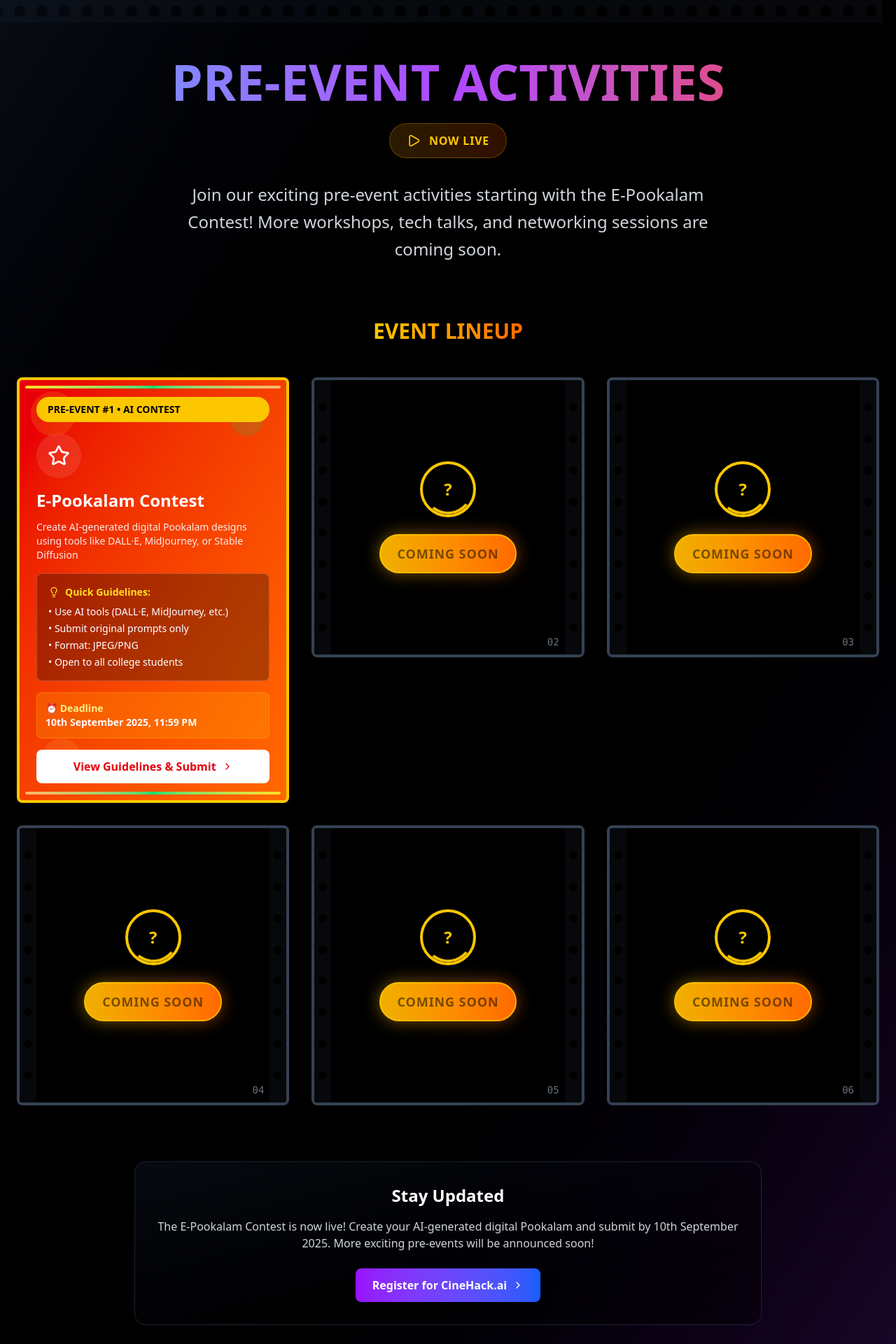
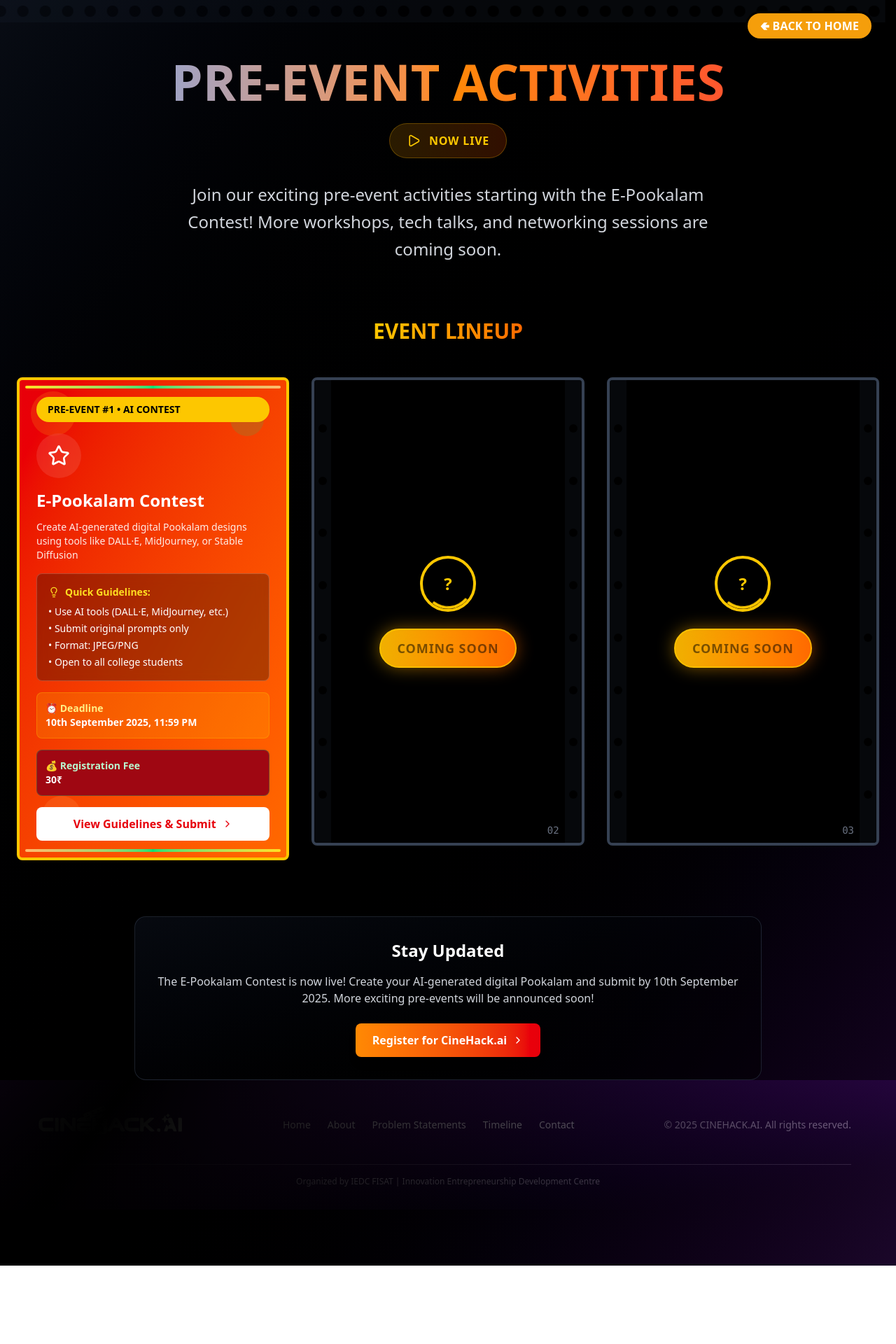
Before and after one commit to ben-24-0/Cinehack, a React (Vite) app: page /pre-events in a window 1280 px wide. Shown: the top 1920 px of the page at 70% size. After the commit the page ends 1808 px from the top, so only its background shows below. Built offline with nearby package versions, Linux system fonts and the light colour scheme; a web font is replaced by a local one.

Commit message:
changes:added registrtion fee,changed some color

```diff
--- a/src/footer.jsx
+++ b/src/footer.jsx
@@ -4,7 +4,7 @@
   const year = new Date().getFullYear();
 
   return (
-    <footer className="bg-black text-slate-300 py-8 px-4">
+    <footer className="bg-gradient-to-br from-purple-900 to-black text-slate-300 py-8 px-4">
       <div className="max-w-6xl mx-auto">
         {/* Main Footer Content */}
         <div className="flex flex-col md:flex-row items-center justify-between gap-6 mb-6">
--- a/src/pages/PreEventsPage.jsx
+++ b/src/pages/PreEventsPage.jsx
@@ -1,5 +1,17 @@
-import React, { useEffect, useRef, useState } from 'react';
-import { Mic, Code, Lightbulb, Film, Star, ChevronRight, Play, Users, X } from 'lucide-react';
+import React, { useEffect, useRef, useState } from "react";
+import {
+  Mic,
+  Code,
+  Lightbulb,
+  Film,
+  Star,
+  ChevronRight,
+  Play,
+  Users,
+  X,
+} from "lucide-react";
+import PillNav from "../components/PillNav";
+import Footer from "../footer";
 
 const PreEventsPage = () => {
   const filmStripRef = useRef(null);
@@ -12,33 +24,34 @@
       icon: <Star size={32} />,
       color: "#f59e0b",
       title: "E-Pookalam Contest",
-      description: "Create AI-generated digital Pookalam designs using tools like DALL·E, MidJourney, or Stable Diffusion",
+      description:
+        "Create AI-generated digital Pookalam designs using tools like DALL·E, MidJourney, or Stable Diffusion",
       isActive: true,
       registrationUrl: "https://cinehackai.in",
       deadline: "10th September 2025, 11:59 PM",
       eligibility: "Open to all college students",
-      regFee : "30₹"
+      regFee: "30₹",
     },
     { id: 2, icon: <Mic size={32} />, color: "#8b5cf6" },
     { id: 3, icon: <Users size={32} />, color: "#10b981" },
-    { id: 4, icon: <Code size={32} />, color: "#ef4444" },
-    { id: 5, icon: <Lightbulb size={32} />, color: "#f59e0b" },
-    { id: 6, icon: <Film size={32} />, color: "#3b82f6" }
+    // { id: 4, icon: <Code size={32} />, color: "#ef4444" },
+    // { id: 5, icon: <Lightbulb size={32} />, color: "#f59e0b" },
+    // { id: 6, icon: <Film size={32} />, color: "#3b82f6" },
   ];
 
   // Scroll to top when component mounts
   useEffect(() => {
-    window.scrollTo({ top: 0, left: 0, behavior: 'instant' });
+    window.scrollTo({ top: 0, left: 0, behavior: "instant" });
   }, []);
 
   // Animation effects
   useEffect(() => {
     const animateFilmStrip = () => {
       if (filmStripRef.current) {
-        filmStripRef.current.style.transform = 'translateX(-20px)';
+        filmStripRef.current.style.transform = "translateX(-20px)";
         setTimeout(() => {
           if (filmStripRef.current) {
-            filmStripRef.current.style.transform = 'translateX(0px)';
+            filmStripRef.current.style.transform = "translateX(0px)";
           }
         }, 3000);
       }
@@ -65,7 +78,9 @@
                   <Star className="mr-3" size={28} />
                   E-Pookalam Contest Guidelines
                 </h2>
-                <p className="text-yellow-200 mt-1">Read carefully before submitting your entry</p>
+                <p className="text-yellow-200 mt-1">
+                  Read carefully before submitting your entry
+                </p>
               </div>
               <button
                 onClick={() => setShowGuidelinesModal(false)}
@@ -104,7 +119,9 @@
                     Prompt Submission
                   </h3>
                   <p className="text-gray-300 text-sm leading-relaxed">
-                    You <strong>must submit the exact prompt</strong> used to generate your artwork along with the image in the Google Form. This is mandatory for evaluation.
+                    You <strong>must submit the exact prompt</strong> used to
+                    generate your artwork along with the image in the Google
+                    Form. This is mandatory for evaluation.
                   </p>
                 </div>
 
@@ -114,7 +131,13 @@
                     Originality Required
                   </h3>
                   <p className="text-gray-300 text-sm leading-relaxed">
-                    Only <strong>original prompts and generated images</strong> will be accepted. Copying or reusing existing AI art/templates will lead to <span className="text-red-400 font-semibold">disqualification</span>.
+                    Only <strong>original prompts and generated images</strong>{" "}
+                    will be accepted. Copying or reusing existing AI
+                    art/templates will lead to{" "}
+                    <span className="text-red-400 font-semibold">
+                      disqualification
+                    </span>
+                    .
                   </p>
                 </div>
               </div>
@@ -130,9 +153,11 @@
                     Submit your design in:
                   </p>
                   <ul className="text-gray-300 text-sm space-y-1 ml-4">
-                    <li>• <strong>JPEG</strong> or <strong>PNG</strong> or <strong>JPG</strong> format</li>
+                    <li>
+                      • <strong>JPEG</strong> or <strong>PNG</strong> or{" "}
+                      <strong>JPG</strong> format
+                    </li>
                     <li>• clear visibility</li>
-
                   </ul>
                 </div>
 
@@ -142,8 +167,22 @@
                     Eligibility
                   </h3>
                   <p className="text-gray-300 text-sm leading-relaxed">
-                    Open to <strong>all college students</strong>. Show your creativity and celebrate Kerala's rich cultural heritage through AI art!
+                    Open to <strong>all college students</strong>. Show your
+                    creativity and celebrate Kerala's rich cultural heritage
+                    through AI art!
                   </p>
+                </div>
+
+                <div className="bg-gradient-to-br from-green-900/20 to-emerald-900/20 border border-green-500/20 rounded-lg p-5">
+                  <h3 className="text-xl font-bold text-yellow-400 mb-3 flex items-center">
+                    💰 Registration Fee
+                  </h3>
+                  <div className="text-center">
+                    <p className="text-green-400 font-bold text-3xl">30₹</p>
+                    <p className="text-gray-300 text-sm mt-2">
+                      Per participant
+                    </p>
+                  </div>
                 </div>
 
                 <div className="bg-gradient-to-br from-red-900/40 to-orange-900/40 border-2 border-red-500/40 rounded-lg p-5">
@@ -151,7 +190,9 @@
                     ⏰ Important Deadline
                   </h3>
                   <div className="text-center">
-                    <p className="text-white font-bold text-2xl">10th September 2025</p>
+                    <p className="text-white font-bold text-2xl">
+                      10th September 2025
+                    </p>
                     <p className="text-red-200 text-lg">11:59 PM</p>
                     <p className="text-red-300 text-sm mt-2">Don't miss out!</p>
                   </div>
@@ -161,19 +202,31 @@
 
             {/* Submission Steps */}
             <div className="bg-gradient-to-br from-gray-800/40 to-black/40 border border-gray-600/30 rounded-xl p-6 mb-6">
-              <h3 className="text-xl font-bold text-yellow-400 mb-4 text-center">How to Submit</h3>
+              <h3 className="text-xl font-bold text-yellow-400 mb-4 text-center">
+                How to Submit
+              </h3>
               <div className="grid md:grid-cols-3 gap-4 text-center">
                 <div className="bg-blue-900/20 rounded-lg p-4 border border-blue-500/20">
                   <div className="text-2xl font-bold text-blue-400 mb-2">1</div>
-                  <p className="text-white text-sm">Create your AI Pookalam using any AI tool</p>
+                  <p className="text-white text-sm">
+                    Create your AI Pookalam using any AI tool
+                  </p>
                 </div>
                 <div className="bg-green-900/20 rounded-lg p-4 border border-green-500/20">
-                  <div className="text-2xl font-bold text-green-400 mb-2">2</div>
-                  <p className="text-white text-sm">Save your exact prompt and image (JPEG/PNG)</p>
+                  <div className="text-2xl font-bold text-green-400 mb-2">
+                    2
+                  </div>
+                  <p className="text-white text-sm">
+                    Save your exact prompt and image (JPEG/PNG)
+                  </p>
                 </div>
                 <div className="bg-purple-900/20 rounded-lg p-4 border border-purple-500/20">
-                  <div className="text-2xl font-bold text-purple-400 mb-2">3</div>
-                  <p className="text-white text-sm">Submit both through the Google Form</p>
+                  <div className="text-2xl font-bold text-purple-400 mb-2">
+                    3
+                  </div>
+                  <p className="text-white text-sm">
+                    Submit both through the Google Form
+                  </p>
                 </div>
               </div>
             </div>
@@ -257,8 +310,22 @@
 
               {/* Deadline */}
               <div className="bg-yellow-400/20 border border-yellow-400/30 rounded-lg p-3 mb-4">
-                <div className="text-yellow-200 font-semibold text-sm">⏰ Deadline</div>
-                <div className="text-white text-sm font-bold">{event.deadline}</div>
+                <div className="text-yellow-200 font-semibold text-sm">
+                  ⏰ Deadline
+                </div>
+                <div className="text-white text-sm font-bold">
+                  {event.deadline}
+                </div>
+              </div>
+
+              {/* Registration Fee */}
+              <div className="bg-red-800 border border-green-400/30 rounded-lg p-3 mb-4">
+                <div className="text-green-200 font-semibold text-sm">
+                  💰 Registration Fee
+                </div>
+                <div className="text-white text-sm font-bold">
+                  {event.regFee}
+                </div>
               </div>
 
               {/* CTA Button */}
@@ -283,7 +350,7 @@
     return (
       <div className="relative group cursor-pointer">
         {/* Film frame design with perforations */}
-        <div className="relative bg-black border-4 border-gray-700 rounded-lg overflow-hidden min-h-[400px]">
+        <div className="relative bg-black border-4 border-gray-700 rounded-lg overflow-hidden min-h-[669px]">
           {/* Film perforations */}
           <div className="absolute left-0 top-0 bottom-0 w-6 bg-gray-800 flex flex-col justify-evenly items-center z-10">
             {Array.from({ length: 8 }).map((_, i) => (
@@ -302,14 +369,18 @@
             <div className="relative mb-6">
               <div className="w-20 h-20 border-4 border-yellow-400 rounded-full flex items-center justify-center relative overflow-hidden">
                 <div className="absolute inset-0 border-4 border-transparent border-t-yellow-400 rounded-full animate-spin"></div>
-                <span className="text-2xl font-bold text-yellow-400 z-10">?</span>
+                <span className="text-2xl font-bold text-yellow-400 z-10">
+                  ?
+                </span>
               </div>
             </div>
 
             {/* Coming Soon Badge */}
             <div className="relative">
               <div className="px-6 py-3 bg-gradient-to-r from-yellow-500 to-orange-500 rounded-full border-2 border-yellow-400 shadow-lg">
-                <span className="text-black font-bold text-lg tracking-wider">COMING SOON</span>
+                <span className="text-black font-bold text-lg tracking-wider">
+                  COMING SOON
+                </span>
               </div>
 
               {/* Glowing effect */}
@@ -318,17 +389,19 @@
           </div>
 
           {/* Film grain effect */}
-          <div className="absolute inset-0 opacity-10 z-30 pointer-events-none" style={{
-            backgroundImage: `radial-gradient(circle at 20% 80%, transparent 50%, rgba(255,255,255,0.01) 50.1%),
+          <div
+            className="absolute inset-0 opacity-10 z-30 pointer-events-none"
+            style={{
+              backgroundImage: `radial-gradient(circle at 20% 80%, transparent 50%, rgba(255,255,255,0.01) 50.1%),
                              radial-gradient(circle at 80% 20%, transparent 50%, rgba(255,255,255,0.01) 50.1%),
                              radial-gradient(circle at 40% 40%, transparent 50%, rgba(255,255,255,0.01) 50.1%)`,
-            animation: 'filmGrain 8s steps(10) infinite'
-          }}>
-          </div>
+              animation: "filmGrain 8s steps(10) infinite",
+            }}
+          ></div>
 
           {/* Frame number */}
           <div className="absolute bottom-2 right-8 text-gray-500 font-mono text-sm z-20">
-            {String(event.id).padStart(2, '0')}
+            {String(event.id).padStart(2, "0")}
           </div>
         </div>
       </div>
@@ -337,6 +410,25 @@
 
   return (
     <div className="min-h-screen bg-black text-white py-20 relative overflow-hidden">
+      {/* Navigation */}
+      <PillNav
+        logo="/src/star.png"
+        logoAlt="CineHack Logo"
+        items={[
+          { label: "🢀 Back to Home", href: "/" },
+          // { label: "About", href: "/#about" },
+          // { label: "Timeline", href: "/#timeline" },
+          // { label: "Pre-Events", href: "/pre-events" },
+        ]}
+        activeHref="/pre-events"
+        className="custom-nav"
+        ease="power2.easeOut"
+        baseColor="#000000"
+        pillColor="#f59e0b"
+        hoveredPillTextColor="#ffffff"
+        pillTextColor="#ffffff"
+      />
+
       {/* Guidelines Modal */}
       <GuidelinesModal />
 
@@ -350,7 +442,10 @@
       >
         <div className="flex space-x-4">
           {Array.from({ length: 50 }).map((_, i) => (
-            <div key={i} className="w-4 h-4 bg-black rounded-full flex-shrink-0" />
+            <div
+              key={i}
+              className="w-4 h-4 bg-black rounded-full flex-shrink-0"
+            />
           ))}
         </div>
       </div>
@@ -358,21 +453,23 @@
       <div className="relative z-10 max-w-7xl mx-auto px-6">
         {/* Header Section */}
         <div className="text-center mb-20">
-
-          <h1 className="text-5xl md:text-7xl font-bold mb-6 bg-gradient-to-r from-blue-400 via-purple-500 to-red-500 bg-clip-text text-transparent">
+          <h1 className="text-5xl md:text-7xl font-bold mb-6 bg-gradient-to-r from-blue-400 via-orange-400 to-red-500 bg-clip-text text-transparent">
             PRE-EVENT ACTIVITIES
           </h1>
 
           <div className="inline-block mb-8">
             <div className="flex items-center space-x-3 px-6 py-3 bg-gradient-to-r from-yellow-600/20 to-orange-600/20 rounded-full border border-yellow-500/30">
               <Play className="text-yellow-400" size={20} />
-              <span className="text-yellow-400 font-semibold tracking-wider">NOW LIVE</span>
+              <span className="text-yellow-400 font-semibold tracking-wider">
+                NOW LIVE
+              </span>
             </div>
           </div>
 
           <p className="text-xl md:text-2xl text-gray-300 max-w-3xl mx-auto leading-relaxed mb-12">
-            Join our exciting pre-event activities starting with the E-Pookalam Contest! More workshops,
-            tech talks, and networking sessions are coming soon.
+            Join our exciting pre-event activities starting with the E-Pookalam
+            Contest! More workshops, tech talks, and networking sessions are
+            coming soon.
           </p>
         </div>
 
@@ -397,21 +494,28 @@
           <div className="max-w-4xl mx-auto p-8 bg-gradient-to-br from-gray-900/40 to-black/40 rounded-2xl border border-gray-700/50">
             <h3 className="text-2xl font-bold text-white mb-4">Stay Updated</h3>
             <p className="text-gray-300 mb-6">
-              The E-Pookalam Contest is now live! Create your AI-generated digital Pookalam and submit by 10th September 2025.
-              More exciting pre-events will be announced soon!
+              The E-Pookalam Contest is now live! Create your AI-generated
+              digital Pookalam and submit by 10th September 2025. More exciting
+              pre-events will be announced soon!
             </p>
 
             <div className="flex flex-col sm:flex-row gap-4 justify-center">
-              <a href="https://makemypass.com/event/cinehack-ai" target="_blank" rel="noopener noreferrer" className="inline-flex items-center space-x-2 px-6 py-3 bg-gradient-to-r from-purple-600 to-blue-600 rounded-lg text-white font-semibold hover:scale-105 transition-all duration-300 shadow-lg hover:shadow-purple-500/25">
+              <a
+                href="https://makemypass.com/event/cinehack-ai"
+                target="_blank"
+                rel="noopener noreferrer"
+                className="inline-flex items-center space-x-2 px-6 py-3 bg-gradient-to-r from-orange-400 to-red-600 rounded-lg text-white font-semibold hover:scale-105 transition-all duration-300 shadow-lg hover:shadow-purple-500/25"
+              >
                 <span>Register for CineHack.ai</span>
                 <ChevronRight size={16} />
               </a>
-
             </div>
           </div>
         </div>
+      </div>
 
-      </div>
+      {/* Footer */}
+      <Footer />
     </div>
   );
 };
```
